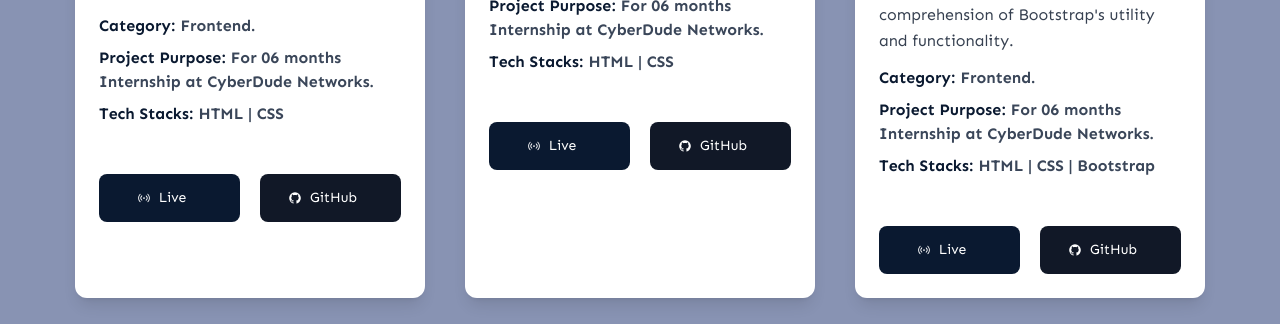
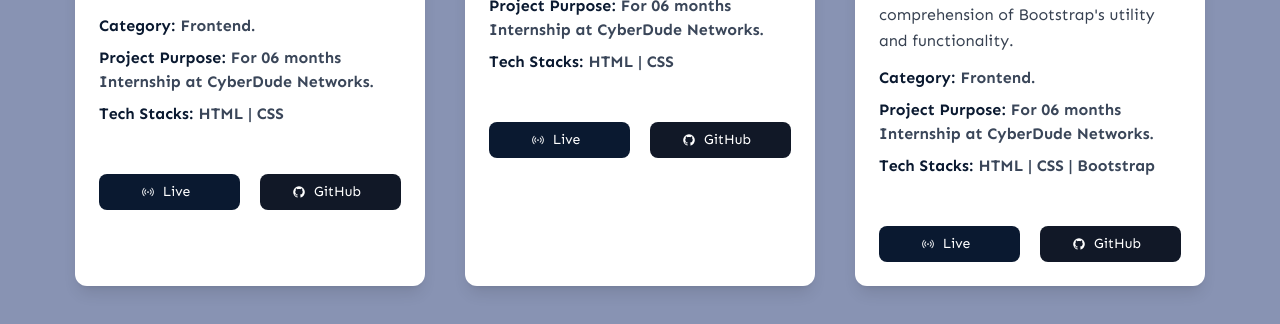
Before and after one commit to Mushkir/mushkir-portfolio-react, a React (Vite) app: page /tasks in a window 1280 px wide. Shown: the part 800-1124 px from the top of the page. Built offline with nearby package versions, Linux system fonts and the light colour scheme.

Commit message:
docs: README file updated

```diff
--- a/src/components/TheTaskInfoCard.jsx
+++ b/src/components/TheTaskInfoCard.jsx
@@ -103,7 +103,7 @@ const TheTaskInfoCard = ({
             <Link
               to={liveUrl}
               target="_blank"
-              className="flex items-center gap-2 justify-center w-full select-none rounded-lg bg-primary-blue hover:bg-[#222f44] py-3.5 pl-3 px-7 text-center align-middle font-Sen text-sm text-white"
+              className="flex items-center gap-2 justify-center w-full select-none rounded-lg bg-primary-blue hover:bg-[#222f44] py-2 pl-3 px-5 text-center align-middle font-Sen text-sm text-white"
               type="button"
             >
               <div>
@@ -125,7 +125,7 @@ const TheTaskInfoCard = ({
             <Link
               to={githubUrl}
               target="_blank"
-              className="flex items-center justify-center gap-2 w-full select-none rounded-lg bg-gray-900 hover:bg-gray-800 py-3.5 pl-3 px-7 text-center align-middle font-Sen text-sm text-white"
+              className="flex items-center justify-center gap-2 w-full select-none rounded-lg bg-gray-900 hover:bg-gray-800 py-2 pl-3 px-5 text-center align-middle font-Sen text-sm text-white"
               type="button"
             >
               <div>
--- a/src/pages/TaskPage.jsx
+++ b/src/pages/TaskPage.jsx
@@ -9,7 +9,9 @@ const TaskPage = () => {
 
   return (
     <div className="bg-secondary-font-color min-h-screen font-Sen">
-      <TheHeaderProgressBar />
+      <div className=" px-3">
+        <TheHeaderProgressBar />
+      </div>
 
       <div className="pt-[190px]">
         <h3 className="text-center text-3xl font-semibold text-primary-blue mb-8 sm:mb-0">
```
Also changed, not shown: 1 other file (tests, documents, lock files or other folders).
